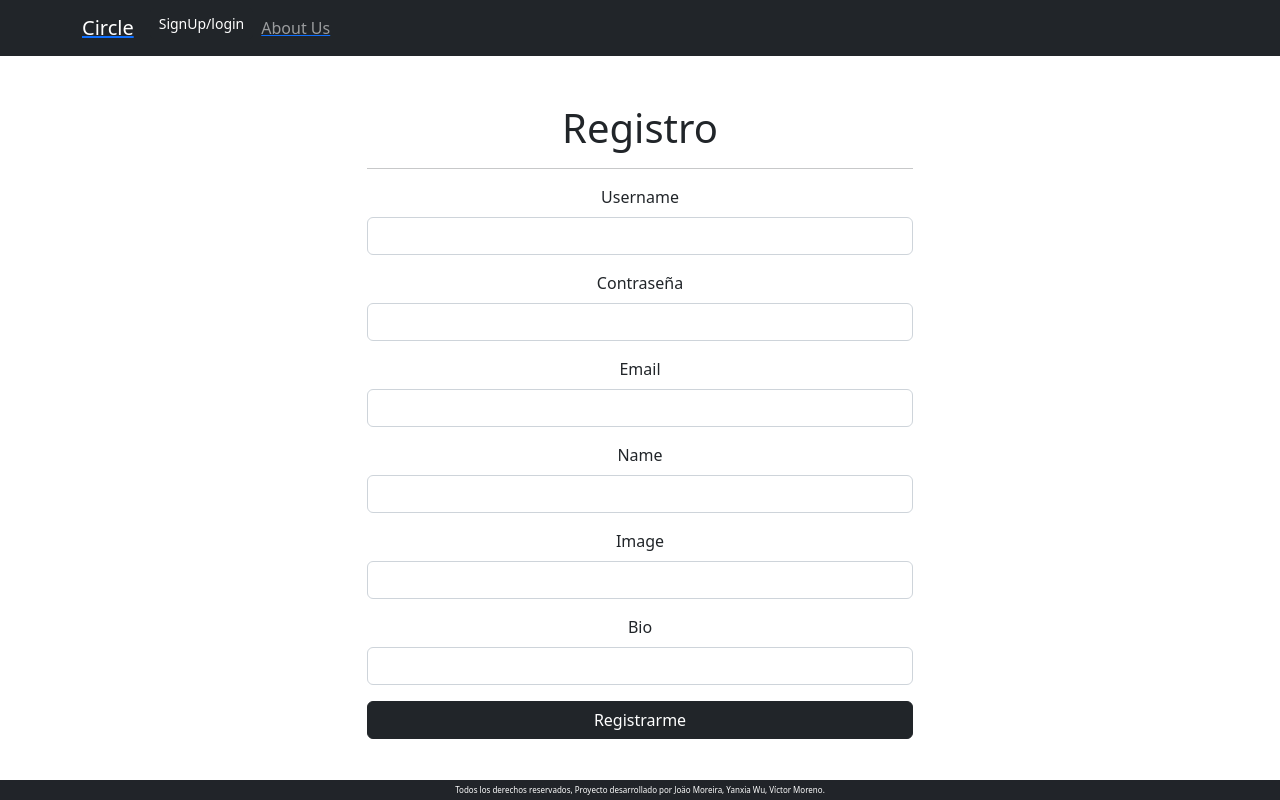
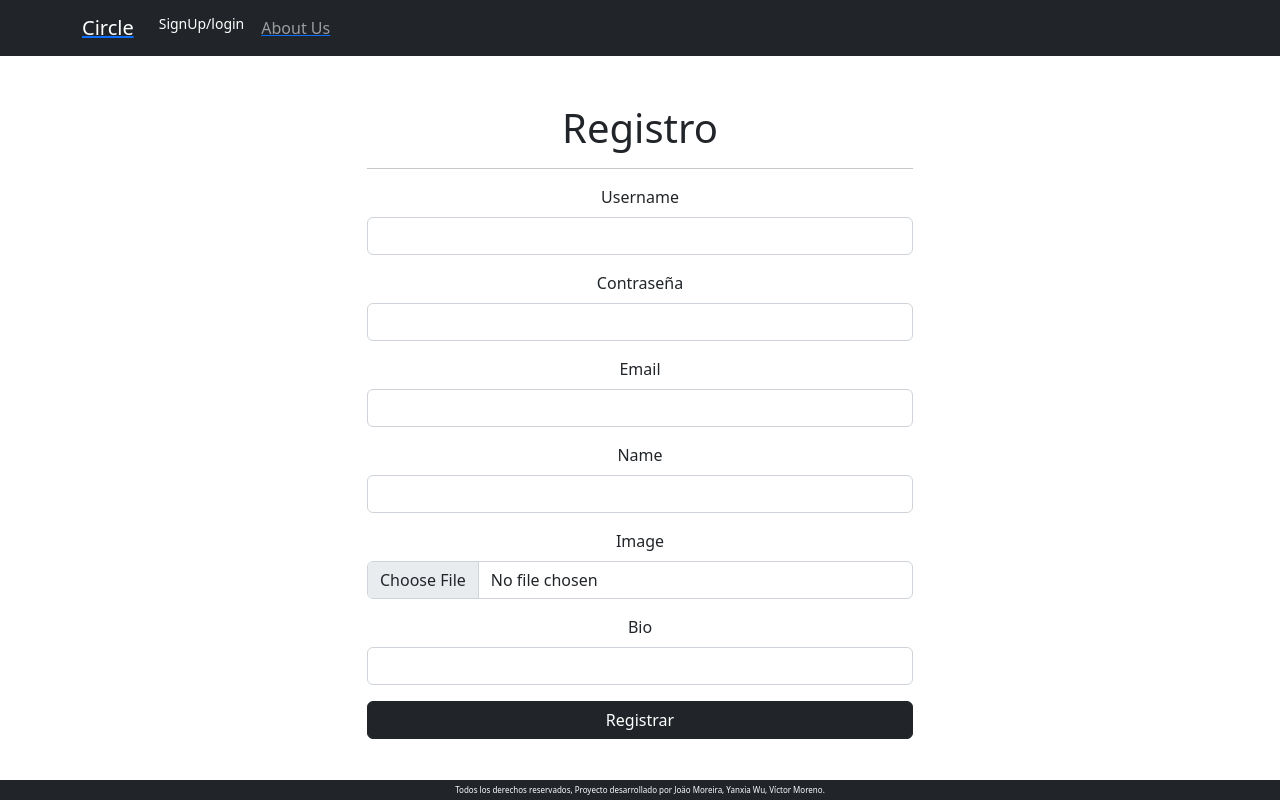
Before and after one commit to oliverio89/Circle-client, a React (Create React App) app: page /registro in a window 1280 px wide. Built offline with nearby package versions, Linux system fonts and the light colour scheme; no server answers.

Commit message:
cambiado forma de recargar image en formulario Signup

```diff
--- a/src/components/SignupForm/SignupForm.jsx
+++ b/src/components/SignupForm/SignupForm.jsx
@@ -1,11 +1,10 @@
 import { useState, useContext } from "react"
 import { Form, Button } from "react-bootstrap"
 import authService from "../../services/auth.service"
-
 import { useNavigate } from 'react-router-dom'
-
 import { MessageContext } from './../../contexts/userMessage.context'
-
+// configurar forma de recargar fotos
+import uploadServices from "../../services/upload.service"
 
 const SignupForm = ({ fireFinalActions }) => {
 
@@ -17,6 +16,7 @@ const SignupForm = ({ fireFinalActions }) => {
         imageUrl: '',
         bio: ''
     })
+
 
     const handleInputChange = e => {
         const { value, name } = e.target
@@ -40,6 +40,24 @@ const SignupForm = ({ fireFinalActions }) => {
                 setToastMessage('Usuario creado correctamente')
                 fireFinalActions()
                 navigate('/')
+            })
+            .catch(err => console.log(err))
+    }
+
+    // configurar forma de recargar fotos
+    const [loadingImage, setLoadingImage] = useState(false)
+    const handleFileUpload = e => {
+
+        setLoadingImage(true)
+
+        const formData = new FormData()
+        formData.append('imageData', e.target.files[0])
+
+        uploadServices
+            .uploadimage(formData)
+            .then(res => {
+                setSignupData({ ...signupData, imageUrl: res.data.cloudinary_url })
+                setLoadingImage(false)
             })
             .catch(err => console.log(err))
     }
@@ -75,7 +93,7 @@ const SignupForm = ({ fireFinalActions }) => {
 
             <Form.Group className="mb-3" controlId="imageUrl">
                 <Form.Label>Image</Form.Label>
-                <Form.Control type="text" value={imageUrl === "" ? undefined : imageUrl} onChange={handleInputChange} name="imageUrl" />
+                <Form.Control type="file" onChange={handleFileUpload} name="imageUrl" />
             </Form.Group>
 
             <Form.Group className="mb-3" controlId="bio">
@@ -84,7 +102,7 @@ const SignupForm = ({ fireFinalActions }) => {
             </Form.Group>
 
             <div className="d-grid">
-                <Button variant="dark" type="submit">Registrarme</Button>
+                <Button variant="dark" type="submit" disabled={loadingImage}>{loadingImage ? 'Subiendo imagen...' : 'Registrar'}</Button>
             </div>
 
         </Form>
```
